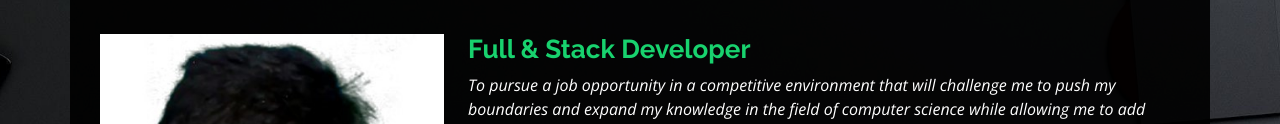
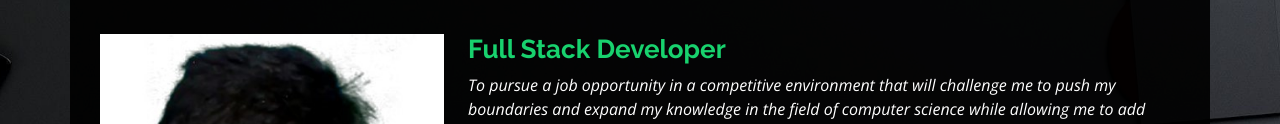
Before and after one commit to VIKRAM-SARAVANAN-S/VIKRAM_SARAVANAN_S_PORTFOLIO, a plain HTML site: page index.html in a window 1280 px wide. Both pictures are taken after a click on the link "About". Shown: the part 309-433 px from the top of the page. Drawn offline with nearby package versions, Linux system fonts and the light colour scheme.

Commit message:
Update index.html

```diff
--- a/index.html
+++ b/index.html
@@ -87,7 +87,7 @@
           <img src="assets/img/me.jpg" class="img-fluid" alt="">
         </div>
         <div class="col-lg-8 pt-4 pt-lg-0 content" data-aos="fade-left">
-          <h3>Full &amp; Stack  Developer</h3>
+          <h3>Full Stack  Developer</h3>
           <p class="fst-italic">
             To pursue a job opportunity in a competitive environment that will challenge me to push my boundaries and expand my knowledge in the field of computer science while allowing me to add value to the dynamics of the company. </p>
 
```
